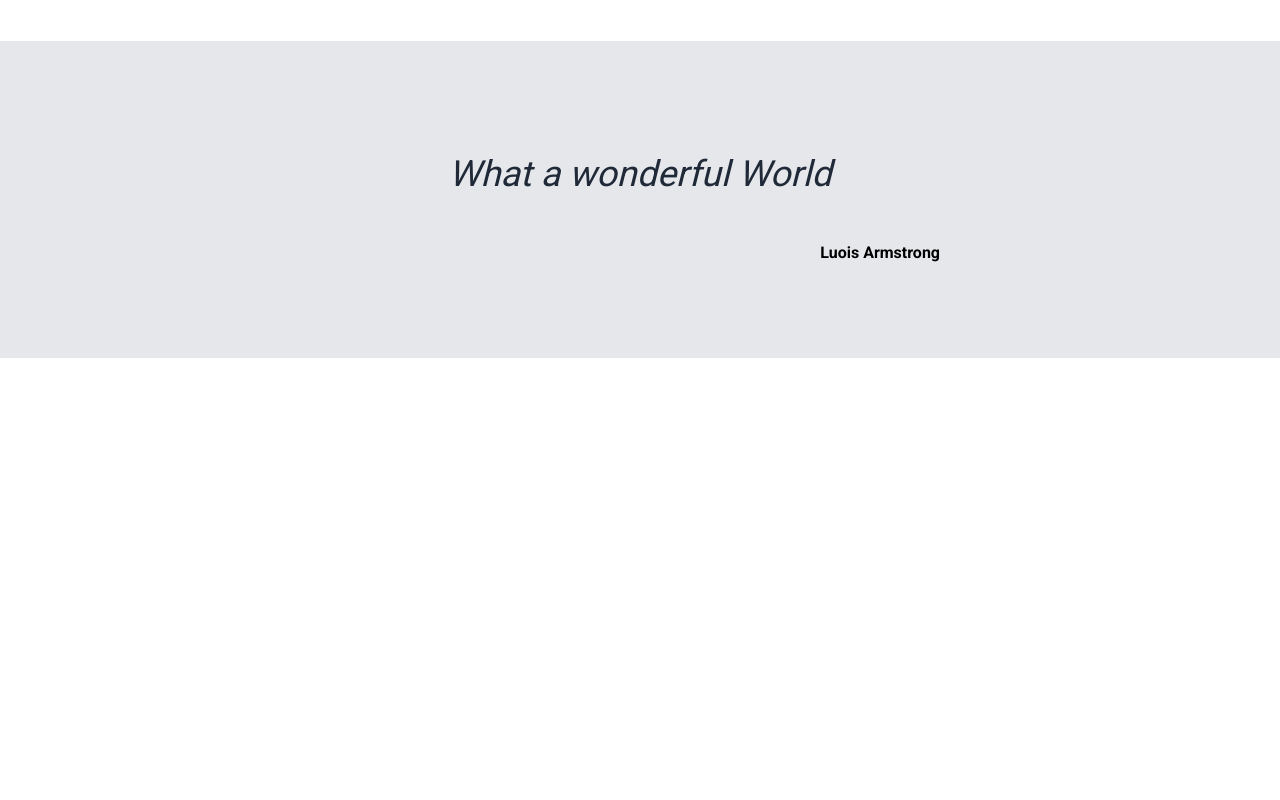
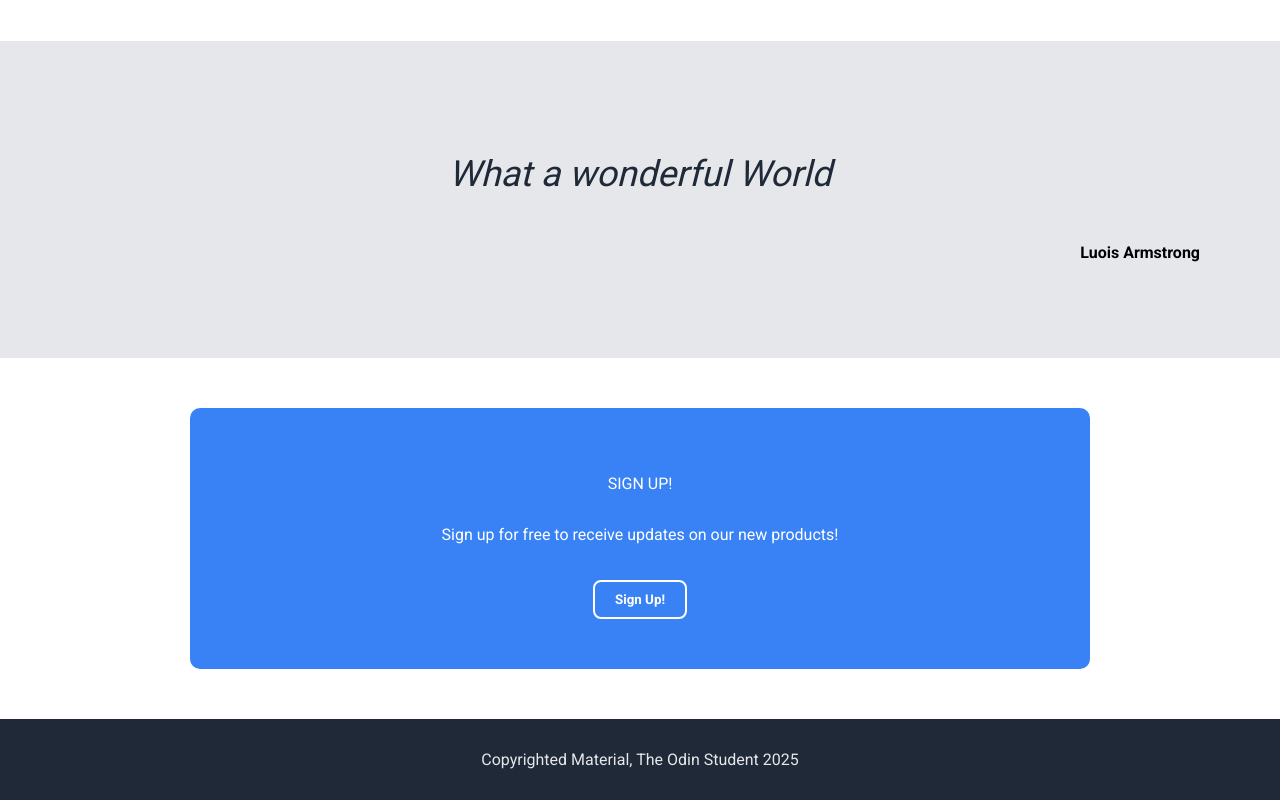
Before and after one commit to Norditaly25/CSS_exercise_project, a plain HTML site: page index.html in a window 1280 px wide. Shown: the part 1088-1888 px from the top of the page. Before the commit the page ends 1446 px from the top, so only its background shows below. Drawn offline with Linux system fonts and the light colour scheme.

Commit message:
finished the project by finishing the last parts, being the quote section, and the footer. i also removed all the comments since i didn-t think they were necessary for review.

```diff
--- a/index.html
+++ b/index.html
@@ -50,5 +50,20 @@
         <p class="quote-text">What a wonderful World</p>
         <p class="quote-author">Luois Armstrong</p>
     </div>
+    <div class="cta-section">
+        <div class="cta-container">
+            <p class="cta-text">SIGN UP!</p>
+            <p class="cta-subtext">Sign up for free to receive
+                updates on our new products!</p>
+            <button class="cta-btn">Sign Up!</button>
+        </div>
+    </div>
+    <footer class="footer-section">
+        <div class="footer-text">
+            <p class="copyright">
+                Copyrighted Material, The Odin Student 2025
+            </p>
+        </div>
+    </footer>
 </body>
 </html>
--- a/style.css
+++ b/style.css
@@ -37,6 +37,8 @@ body {
     background-color: #1F2937;
     color: #F9FAF8;
     gap: 50px;
+    max-width: 1200px;
+    margin: 0 auto;
 }
 
 .hero-title {
@@ -53,12 +55,12 @@ body {
 }
 
 .sign-up {
-    background-color: #3882F6; /* Blue button */
+    background-color: #3882F6;
     color: white;
-    padding: 10px 20px;
-    font-size: 16px;
+    padding: 6px 12px;
+    font-size: 14px;
     border: none;
-    border-radius: 8px;
+    border-radius: 6px;
     cursor: pointer;
     font-weight: bold;
 }
@@ -74,14 +76,14 @@ body {
 }
 
 .hero-text {
-    max-width: 500px; /* Prevents text from stretching too much */
+    max-width: 500px;
     display: flex;
-    flex-direction: column; /* Stack title, text, and button */
-    gap: 16px; /* Adds space between elements */
+    flex-direction: column;
+    gap: 16px;
 }
 
 .info-section {
-    text-align: center; /* Centers the title */
+    text-align: center;
     padding: 50px 0;
 }
 
@@ -95,7 +97,7 @@ body {
 .info-container {
     display: flex;
     justify-content: center;
-    gap: 40px; /* Adds spacing between images */
+    gap: 40px;
     flex-wrap: wrap;
     max-width: 80%;
     margin: 0 auto;
@@ -114,7 +116,7 @@ body {
     height: 150px;
     border: 3px solid #3882F6;
     border-radius: 12px;
-    background-color: #F9FAF8; /* Placeholder color */
+    background-color: #F9FAF8;
 }
 
 .info-text {
@@ -124,10 +126,10 @@ body {
 }
 
 .info-box img {
-    width: 100%; /* Make image fill the box */
-    height: auto; /* Maintain aspect ratio */
-    border-radius: 10px; /* Optional: rounded corners */
-    border: 2px solid #3882F6; /* Optional: border around images */
+    width: 100%;
+    height: auto;
+    border-radius: 10px;
+    border: 2px solid #3882F6;
 }
 
 .quote-section {
@@ -153,4 +155,57 @@ body {
     margin-top: 16px;
     width: 100%;
     max-width: 600px;
+    align-self: flex-end;
 }
+
+.cta-section {
+    background-color: #3882F6;
+    justify-content: center;
+    align-items: center;
+    border-radius: 10px;
+    padding: 50px;
+    display: flex;
+    margin: 50px auto;
+    max-width: 900px;
+}
+
+.cta-container {
+    display: flex;
+    align-items: center;
+    color: white;
+    flex-direction: column;
+    text-align: center;
+    max-width: 600px;
+}
+
+.cta-btn {
+    background: transparent;
+    border: 2px solid white;
+    color: white;
+    padding: 10px 20px;
+    border-radius: 8px;
+    cursor: pointer;
+    font-weight: bold;
+    margin-top: 20px;
+}
+.cta-btn:hover {
+    background: white;
+    color: #3882F6;
+    transition: 0.3s;
+}
+
+.footer-section {
+    display: flex;
+    width: 100%;
+    justify-content: center;
+    align-items: center;
+    padding: 15px;
+    background-color: #1F2937;
+    flex-grow: 1;
+    flex-shrink: 0;
+}
+
+.footer-text {
+    text-align: center;
+    color: #E5E7EB;
+}
```
